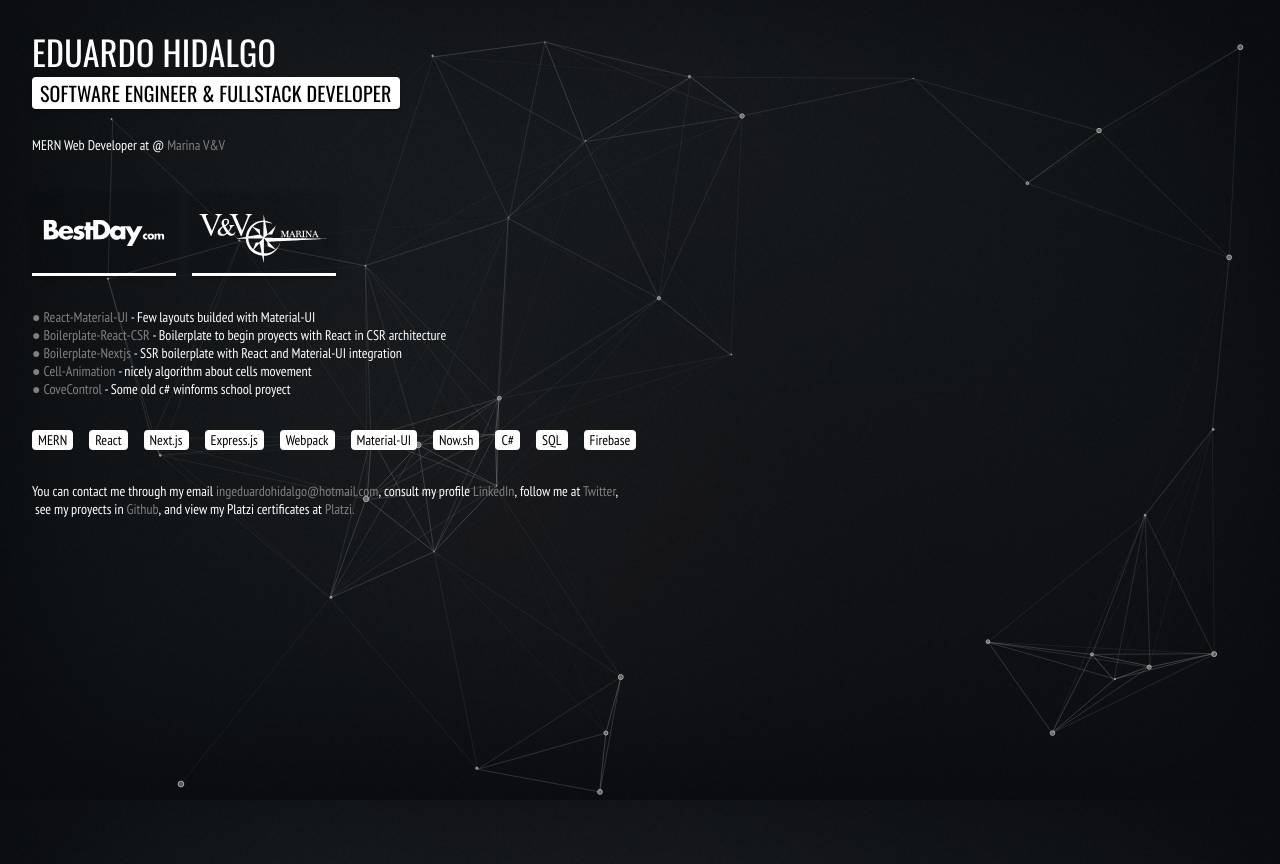
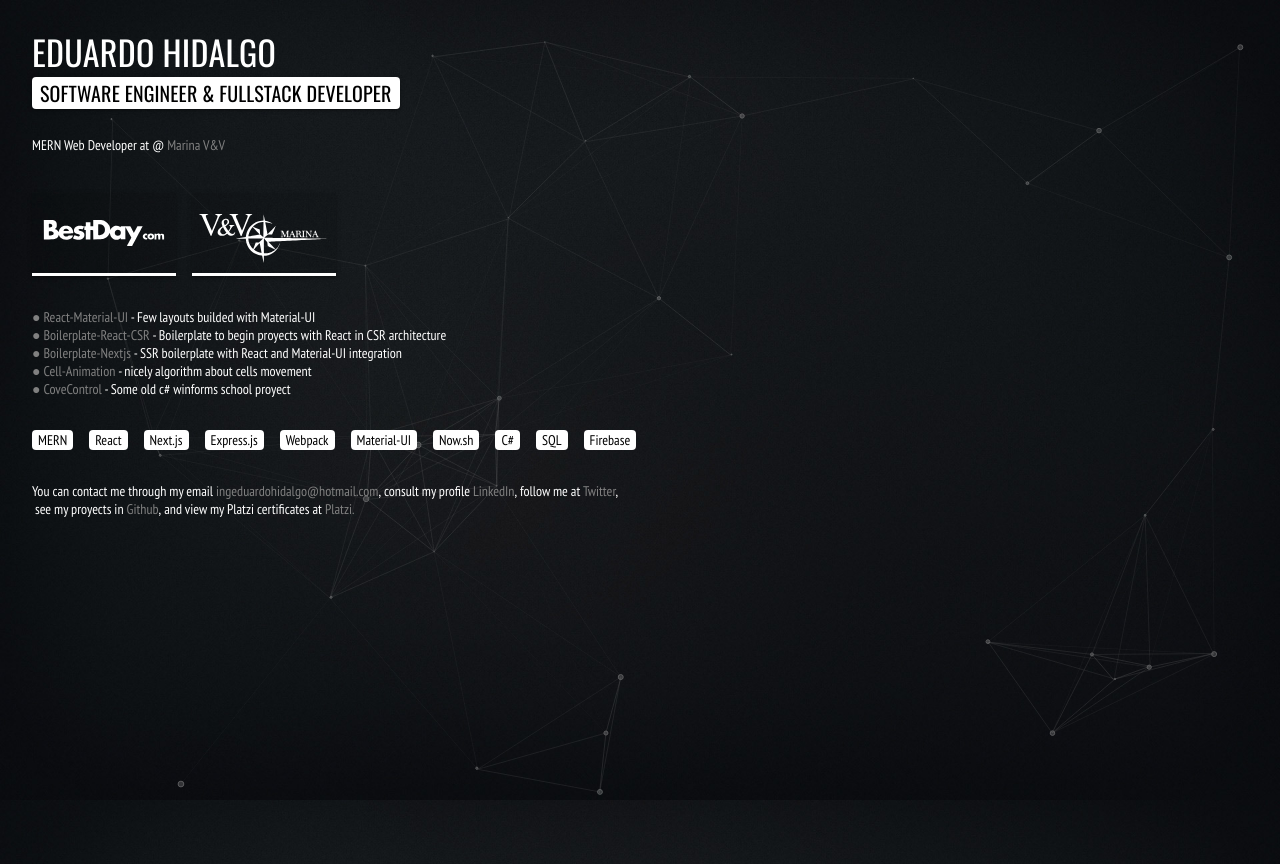
Before and after one commit to EduardoHidalgo/website, a Next.js app: page / in a window 1280 px wide. Shown: the top 864 px of the page. Built offline with nearby package versions, Linux system fonts and the light colour scheme.

Commit message:
adicción de opacidad a particles

```diff
--- a/src/styles/index.css
+++ b/src/styles/index.css
@@ -26,6 +26,7 @@ body {
     width: 100vw;
     height: 100vh;
     z-index: -10;
+    opacity: 0.5;
 }
 
 .content {
```
